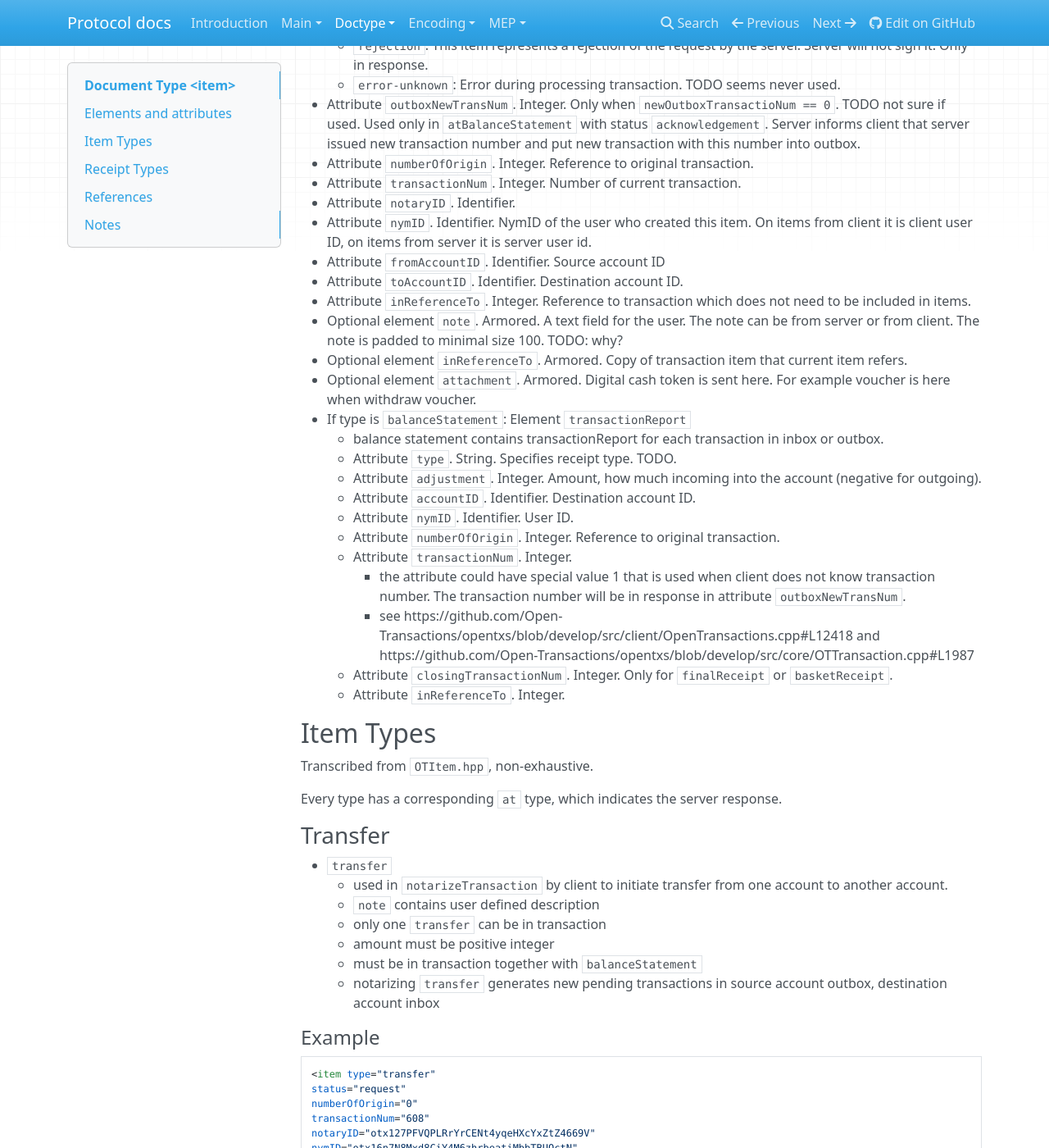
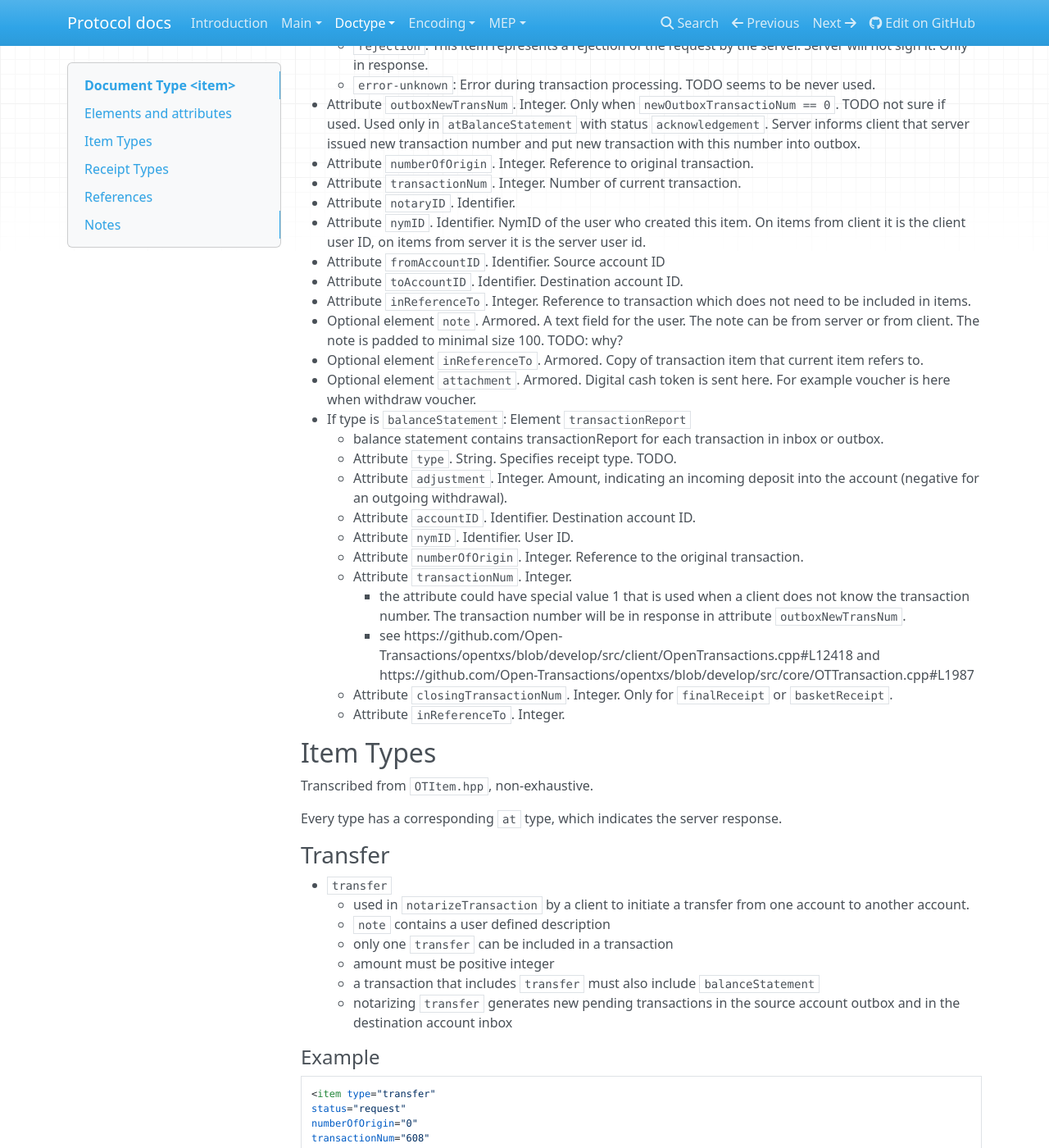
Before and after one commit to Open-Transactions/protocol-docs, an MkDocs documentation site: the page built from content/doctypes/item.md, in a window 1280 px wide and 1400 px high, scrolled down 514 px. Shown: the whole window at 82% size. Built offline with MkDocs 1.6.1, drawn with Linux system fonts in a browser that asks for light colours; nearby versions of some CDN libraries; old or Windows-style settings are respelled for this version of MkDocs; some of the changed text lies outside the part shown.

Commit message:
Minor edits for clarification

````diff
--- a/content/doctypes/item.md
+++ b/content/doctypes/item.md
@@ -22,7 +22,7 @@ single entity, not the item. A transaction contains a list of items.
       The server has signed it. Only in response.
     * `rejection`: This item represents a rejection of the request by the
       server. Server will not sign it. Only in response.
-    * `error-unknown`: Error during processing transaction. TODO seems never used.
+    * `error-unknown`: Error during transaction processing. TODO seems to be never used.
 * Attribute `outboxNewTransNum`. Integer. Only when
     `newOutboxTransactioNum == 0`. TODO not sure if used.
     Used only in `atBalanceStatement` with status `acknowledgement`. Server
@@ -32,8 +32,8 @@ single entity, not the item. A transaction contains a list of items.
 * Attribute `transactionNum`. Integer. Number of current transaction.
 * Attribute `notaryID`. Identifier.
 * Attribute `nymID`. Identifier. NymID of the user who created this item. On
-  items from client it is client user ID, on items from server it is server
-  user id.
+  items from client it is the client user ID, on items from server it is
+  the server user id.
 * Attribute `fromAccountID`. Identifier. Source account ID
 * Attribute `toAccountID`. Identifier. Destination account ID.
 * Attribute `inReferenceTo`. Integer. Reference to transaction which does not
@@ -41,21 +41,21 @@ single entity, not the item. A transaction contains a list of items.
 * Optional element `note`. Armored. A text field for the user. The note can be
   from server or from client. The note is padded to minimal size 100. TODO: why?
 * Optional element `inReferenceTo`. Armored. Copy of transaction item that
-  current item refers.
+  current item refers to.
 * Optional element `attachment`. Armored. Digital cash token is sent here.
   For example voucher is here when withdraw voucher.
 * If type is `balanceStatement`: Element `transactionReport`
     * balance statement contains transactionReport for each transaction in
       inbox or outbox.
     * Attribute `type`. String. Specifies receipt type. TODO.
-    * Attribute `adjustment`. Integer. Amount, how much incoming into the
-      account (negative for outgoing).
+    * Attribute `adjustment`. Integer. Amount, indicating an incoming deposit
+      into the account (negative for an outgoing withdrawal).
     * Attribute `accountID`. Identifier. Destination account ID.
     * Attribute `nymID`. Identifier. User ID.
-    * Attribute `numberOfOrigin`. Integer. Reference to original transaction.
+    * Attribute `numberOfOrigin`. Integer. Reference to the original transaction.
     * Attribute `transactionNum`. Integer.
-        * the attribute could have special value 1 that is used when client
-          does not know transaction number. The transaction number will be
+        * the attribute could have special value 1 that is used when a client
+          does not know the transaction number. The transaction number will be
           in response in attribute `outboxNewTransNum`.
         * see https://github.com/Open-Transactions/opentxs/blob/develop/src/client/OpenTransactions.cpp#L12418 and https://github.com/Open-Transactions/opentxs/blob/develop/src/core/OTTransaction.cpp#L1987
     * Attribute `closingTransactionNum`. Integer. Only for `finalReceipt` or `
@@ -71,14 +71,14 @@ Every type has a corresponding `at` type, which indicates the server response.
 ### Transfer
 
 * `transfer`
-    * used in `notarizeTransaction` by client to initiate transfer from one
-      account to another account.
-    * `note` contains user defined description
-    * only one `transfer` can be in transaction
+    * used in `notarizeTransaction` by a client to initiate a transfer
+      from one account to another account.
+    * `note` contains a user defined description
+    * only one `transfer` can be included in a transaction
     * amount must be positive integer
-    * must be in transaction together with `balanceStatement`
-    * notarizing `transfer` generates new pending transactions in source
-      account outbox, destination account inbox
+    * a transaction that includes `transfer` must also include `balanceStatement`
+    * notarizing `transfer` generates new pending transactions in the source
+      account outbox and in the destination account inbox
 
 #### Example
 
@@ -213,12 +213,13 @@ inReferenceTo="710" />
 </item>
 ```
 * `transactionStatement`
-    * client has to sign new `transactionStatement` when transaction nums
-      changed to update information on which nums has client responsibility.
-      It could changed when client receive new nums from server or when some
-      transaction is cleared.
+    * client has to sign a new `transactionStatement` when transaction numbers
+      are changed to update information on which transaction numbers are
+      owned by the client.
+      This is also changed when a client receives new transaction numbers from
+      server or when a transaction is cleared.
     * element `attachment` contains document [`nymData`](nymData.md) with
-      current list of nums.
+      the current list of transaction numbers.
 
 ### Cash Withdrawal and Deposit
 
@@ -244,16 +245,16 @@ inReferenceTo="710" />
 ## Receipt Types
 
 * `replyNotice`
-    * for some special messages, server drop reply also into Nymbox to be
-      guaranteed that the Nym will receive and process the message. Used
-      in transaction `replyNotice`
+    * for some special messages, the server also drops the reply into Nymbox to
+      guarantee that the Nym will receive and process the message. This is used
+      in a `replyNotice` transaction
          * used as reply for messages: `issueAssetType`, `createAccount`,
            `deleteUser`, `deleteAssetAcct`, `processNymbox`, `processInbox`,
            `notarizeTransaction`
     * element `attachment` contains the reply message
     * TODO I do not see replyNotice in communication
 * `successNotice`
-    * seems that never used, see `successNotice` in [transaction](transaction.md)
+    * seems that this is never used, see `successNotice` in [transaction](transaction.md)
 
 ### Payment receipts
 
````
Also changed, not shown: other parts of content/doctypes/item.md (+3 -3 lines).
